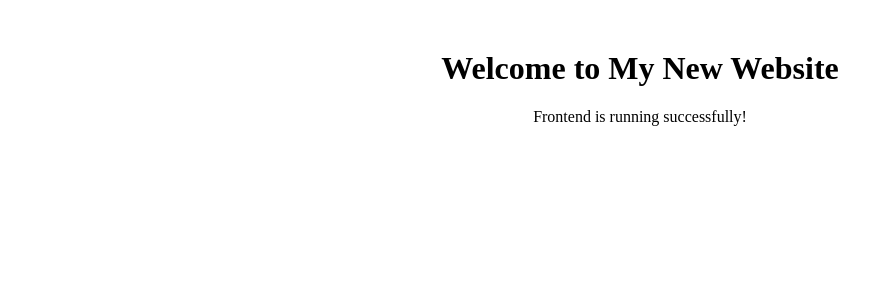
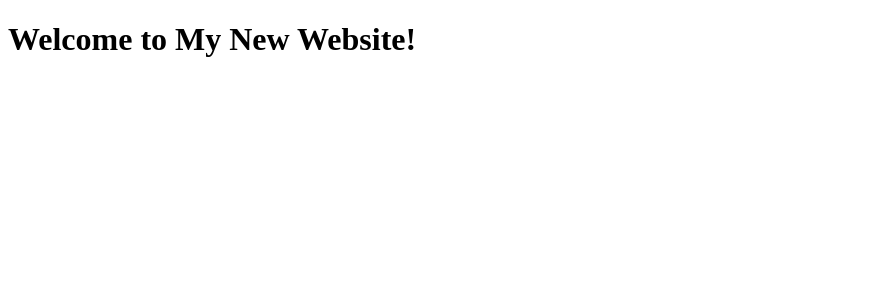
Before and after one commit to kevinniev/my-new-website, a React (Create React App) app in the folder frontend/: page / in a window 1280 px wide. Shown: the top 300 px of the page, without its empty margins (0-893 px from the left). Built offline with nearby package versions, Linux system fonts and the light colour scheme.

Commit message:
Update App.jsx to include a welcome message

```diff
--- a/frontend/App.jsx
+++ b/frontend/App.jsx
@@ -1,12 +1,11 @@
 import React from 'react';
 
-function App() {
-    return (
-        <div style={{ textAlign: 'center', marginTop: '50px' }}>
-            <h1>Welcome to My New Website</h1>
-            <p>Frontend is running successfully!</p>
-        </div>
-    );
-}
+const App = () => {
+  return (
+    <div>
+      <h1>Welcome to My New Website!</h1>
+    </div>
+  );
+};
 
 export default App;
```
